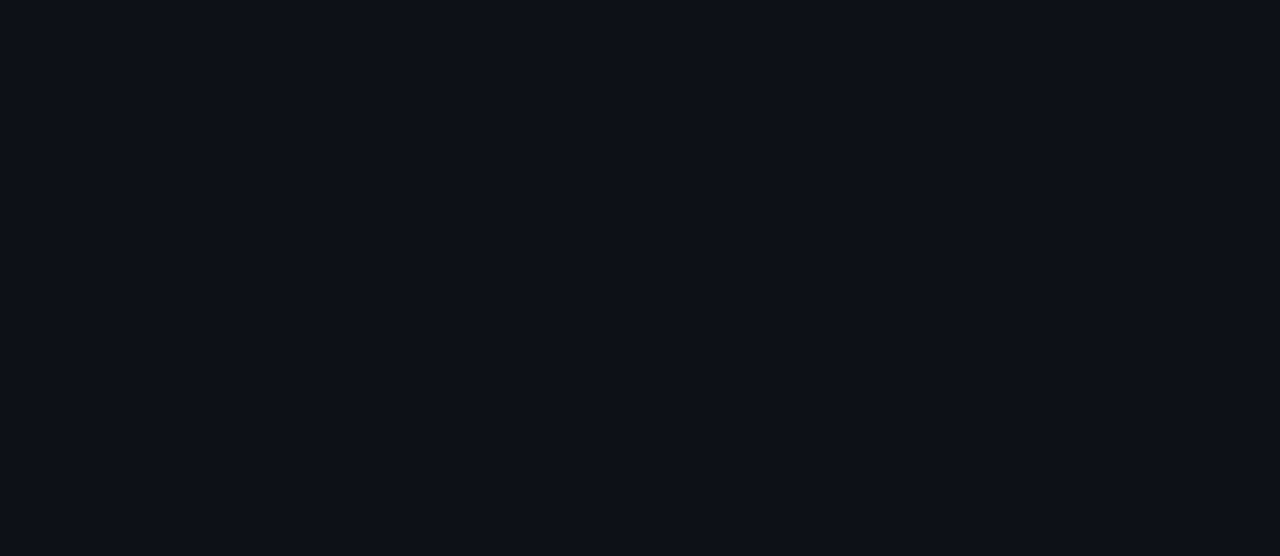
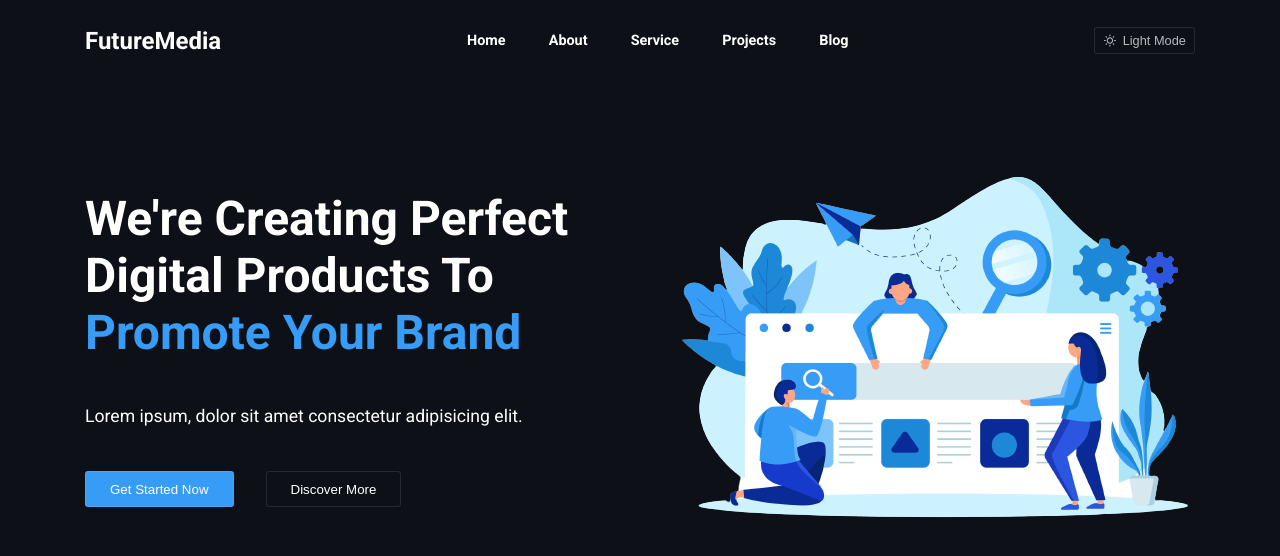
Before and after one commit to xroobix/AgencyWebsite, a React (Vite) app: page / in a window 1280 px wide. Shown: the top 556 px of the page. Built offline with nearby package versions, Linux system fonts and the light colour scheme.

Commit message:
Create Hero component for website

```diff
--- a/src/App.tsx
+++ b/src/App.tsx
@@ -1,7 +1,14 @@
 import './App.css';
+import { Header } from './Components/Header/Header';
+import { Hero } from './Components/Hero/Hero';
 
 function App() {
-  return <div className="App"></div>;
+  return (
+    <>
+      <Header />
+      <Hero />
+    </>
+  );
 }
 
 export default App;
--- /dev/null
+++ b/src/Components/Hero/Hero.tsx
@@ -0,0 +1,28 @@
+import './hero.css';
+import darkThemeHeroImg from "../../images/hero-img.png"
+
+export const Hero = () => {
+  return (
+    <section className="hero__section">
+      <div className="container">
+        <div className="hero__wrapper">
+          <div className="hero__content">
+            <div>
+              <h2>We're Creating Perfect</h2>
+              <h2>Digital Products To</h2>
+              <h2 className="highlight">Promote Your Brand</h2>
+            </div>
+            <p className="description">Lorem ipsum, dolor sit amet consectetur adipisicing elit.</p>
+            <div className="hero__btns">
+                <button className="primary__btn">Get Started Now</button>
+                <button className="secondary__btn">Discover More</button>
+            </div>
+          </div>
+          <div className="hero__img">
+            <img src={darkThemeHeroImg} alt="hero img" className='' />
+          </div>
+        </div>
+      </div>
+    </section>
+  );
+};
--- /dev/null
+++ b/src/Components/Hero/hero.css
@@ -0,0 +1,58 @@
+.hero__wrapper {
+    display: flex;
+    justify-content: space-between;
+}
+
+.hero__img, .hero__content {
+    width: 50%;
+}
+
+.hero__content {
+    padding-top: 50px;
+}
+
+.hero__content h2 {
+    font-size: 3rem;
+}
+
+.hero__content p {
+    font-size: 3rem;
+    margin-top: 40px;
+    font-size: 1.1rem;
+}
+
+.highlight {
+    color: var(--primary-color);
+}
+
+.hero__btns {
+    margin-top: 40px;
+    display: flex;
+    align-items: center;
+    column-gap: 2rem;
+}
+
+.primary__btn, .secondary__btn {
+    padding: .6rem 1.5rem;
+    border: none;
+    outline: none;
+    color: white;
+    border-radius: .2rem;
+    border: 1px solid rgba(255,255,255,0.1);
+    cursor: pointer;
+}
+
+.primary__btn:hover {
+    background: var(--background-color);
+}
+.secondary__btn:hover {
+    background: var(--primary-color);
+}
+
+.primary__btn {
+    background: var(--primary-color);
+}
+
+.secondary__btn {
+    background: var(--background-color);
+}
```
Also changed, not shown: src/images/hero-img.png (added).
